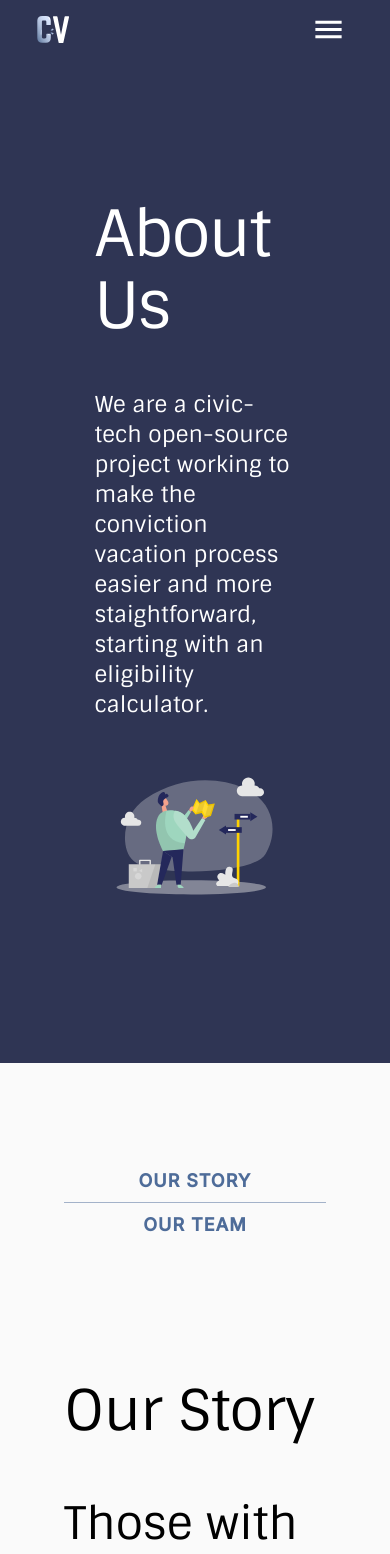
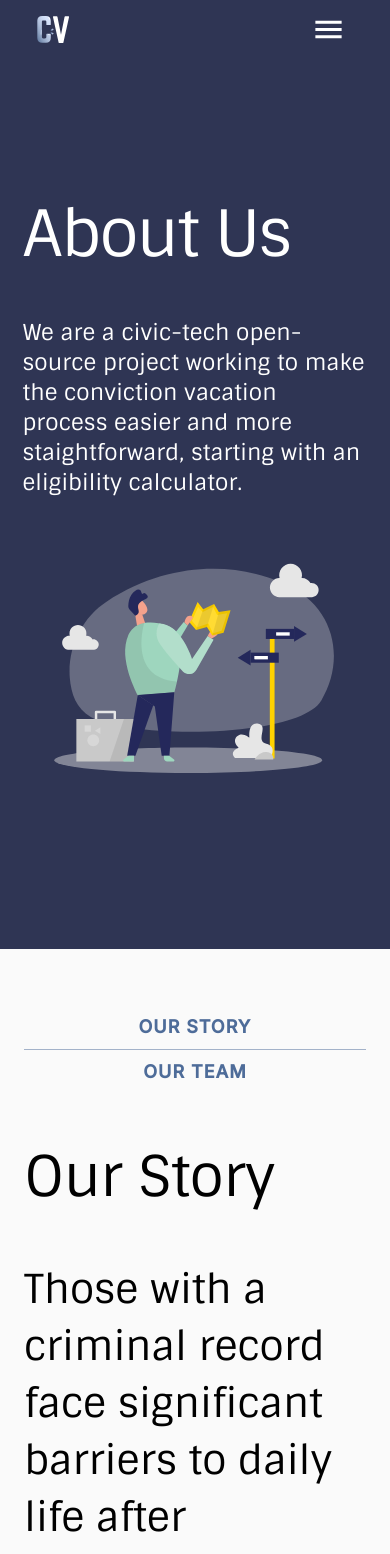
Before and after one commit to openseattle/clearviction-v1, a React (Create React App) app: page /about in a window 390 px wide. Shown: the top 1554 px of the page. Built offline with nearby package versions, Linux system fonts and the light colour scheme.

Commit message:
fix mobile layout

```diff
--- a/src/Components/TeamCard.jsx
+++ b/src/Components/TeamCard.jsx
@@ -1,7 +1,6 @@
 import {
   Avatar,
   Card,
-  makeStyles,
   IconButton,
   CardMedia,
   List,
@@ -24,9 +23,10 @@ const TeamCard = (props) => {
           src={`https://cvp-team-photos.s3.us-west-2.amazonaws.com/${
             firstName + lastName
           }.jpg`}
+          alt={firstName + " " + lastName + " headshot"}
         />
       </CardMedia>
-      <List style= {{ display: 'flex', flexDirection: 'row', justifyContent: 'space-between' }}>
+      <List className={classes.listStyle} >
         <ListItem>
           <ListItemText
             primary={firstName + " " + lastName}
--- a/src/Pages/AboutPage.jsx
+++ b/src/Pages/AboutPage.jsx
@@ -45,7 +45,7 @@ const AboutPage = () => {
             <Grid item xs={12} sm={6} md={6} >
               <img
                 src={map}
-                className={classes.iconStyle}
+                className={classes.iconStyle + " " + classes.centerText}
                 alt="person using a calculator"
               ></img>
             </Grid>
@@ -89,7 +89,7 @@ const AboutPage = () => {
               vacating a conviction is very convoluted, making it difficult for most people to navigate:
             </Typography>
 
-            <Grid container className={classes.gridStyle}>
+            <Grid container className={classes.gridStyle + " " + classes.centerText}>
               <Grid item md={4} className={classes.gridItemStyle}>
                 <HourglassEmpty className={classes.theProblemIcon} />
                 <Typography variant="subtitle1">
@@ -135,17 +135,17 @@ const AboutPage = () => {
               ></img>
             </Grid>
             <Grid item sm={12} md={6} className={classes.gridItemStyle} >
-              <Typography variant="h4">
+              <Typography variant="h4" className={classes.headingSpacing}>
                 Our mission is to benefit individuals
                 with criminal convictions and decrease life-long
                 collateral consequences.
               </Typography>
               <Typography
-
                 variant="subtitle1"
+                className={classes.spaceAfter}
               >
                 To support this mission, we first
-                focused on creating a
+                focused on creating a&nbsp;
                 <a
                 href="https://www.clearviction.org/calculator/"
                 target="_blank"
--- a/src/Styles/useAboutStyles.js
+++ b/src/Styles/useAboutStyles.js
@@ -6,16 +6,26 @@ export const useAboutStyles = makeStyles((theme) => ({
     color: "white",
     padding: theme.spacing(9),
     marginBottom: theme.spacing(4),
+    [theme.breakpoints.down("sm")]: {
+      padding: theme.spacing(9, 0),
+    }
    },
    regularContainer: {
     padding: theme.spacing(8),
+    [theme.breakpoints.down("sm")]: {
+      padding: theme.spacing(3),
+    }
   },
   headingStyle: {
     marginBottom: theme.spacing(6),
   },
   subheadingStyle: {
     marginBottom: theme.spacing(8),
-    paddingBottom: theme.spacing(8)
+    paddingBottom: theme.spacing(8),
+    [theme.breakpoints.down("sm")]: {
+      fontSize: "40px",
+
+    }
   },
   linkTextStyle: {
     marginRight: theme.spacing(1),
@@ -36,13 +46,19 @@ export const useAboutStyles = makeStyles((theme) => ({
     boxShadow: "0px 2px 1px rgba(0, 0, 0, 0.2)",
     borderRadius: "6px",
     padding: theme.spacing(9),
+    [theme.breakpoints.down("sm")]: {
+      padding: theme.spacing(4)
+    }
   },
   divider: {
     color: "grey",
     backgroundColor: "#d8d8d8",
     height: 1,
     width: "80%",
-    margin: theme.spacing(22, "auto")
+    margin: theme.spacing(22, "auto"),
+    [theme.breakpoints.down("sm")]: {
+      margin: theme.spacing(15, "auto")
+    }
   },
   buttonBoxStyle: {
     display: "flex",
@@ -55,9 +71,11 @@ export const useAboutStyles = makeStyles((theme) => ({
   },
   cardGridStyle: {
     padding: theme.spacing(1),
+    // [theme.breakpoints.down("sm")]: {
+    //   padding: theme.spacing(1)
+    // },
     [theme.breakpoints.down("xs")]: {
-        paddingLeft: theme.spacing(5),
-        paddingRight: theme.spacing(5),
+        padding: theme.spacing(1, 0),
     },
   },
   teamContainer: {
@@ -76,6 +94,7 @@ export const useAboutStyles = makeStyles((theme) => ({
   },
   card: {
       width: "100%",
+      maxWidth: "250px",
       height: "284px",
       borderRadius: "6px",
       [theme.breakpoints.down("sm")]: {
@@ -88,6 +107,9 @@ export const useAboutStyles = makeStyles((theme) => ({
       [theme.breakpoints.down("md")]: {
           fontSize: "16px",
       },
+      [theme.breakpoints.down("sm")]: {
+        fontSize: "16px"
+      }
   },
   role: {
       fontSize: "14px",
@@ -96,5 +118,19 @@ export const useAboutStyles = makeStyles((theme) => ({
       [theme.breakpoints.down("md")]: {
           fontSize: "12px",
       }
+  },
+  listStyle: {
+    display: 'flex',
+    flexDirection: 'row',
+    justifyContent: 'space-around',
+  },
+  centerText: {
+    textAlign: "center",
+  },
+  headingSpacing: {
+    marginBottom: theme.spacing(4),
+  },
+  spaceAfter: {
+    marginRight: theme.spacing(0),
   }
 }));
```
Lines whose indentation alone changed are shown as unchanged.
